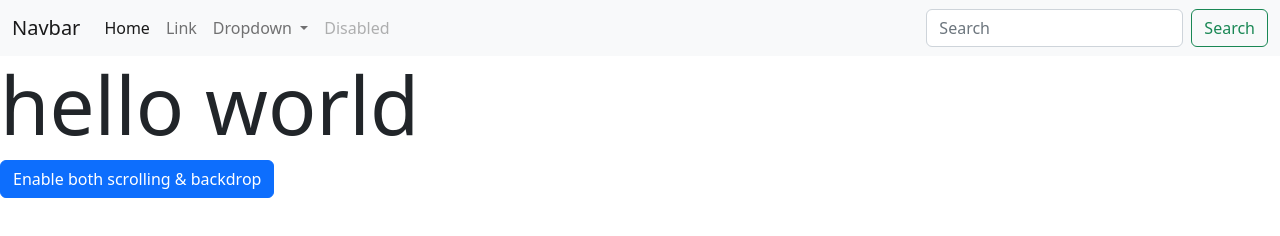
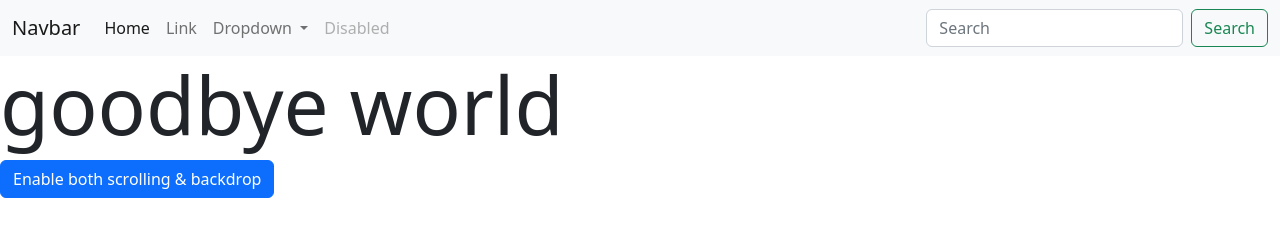
Before and after one commit to mamad-azimi-jozani/feature-branch, a plain HTML site: page index.html in a window 1280 px wide. Drawn offline with nearby package versions, Linux system fonts and the light colour scheme.

Commit message:
change h1 and I wanna see conflict

```diff
--- a/index.html
+++ b/index.html
@@ -43,7 +43,7 @@
     </div>
   </div>
 </nav>
-    <h1 class="display-1">hello world</h1>
+    <h1 class="display-1">goodbye world</h1>
 <button class="btn btn-primary" type="button" data-bs-toggle="offcanvas" data-bs-target="#offcanvasWithBothOptions" aria-controls="offcanvasWithBothOptions">Enable both scrolling & backdrop</button>
 
 <div class="offcanvas offcanvas-start" data-bs-scroll="true" tabindex="-1" id="offcanvasWithBothOptions" aria-labelledby="offcanvasWithBothOptionsLabel">
```
